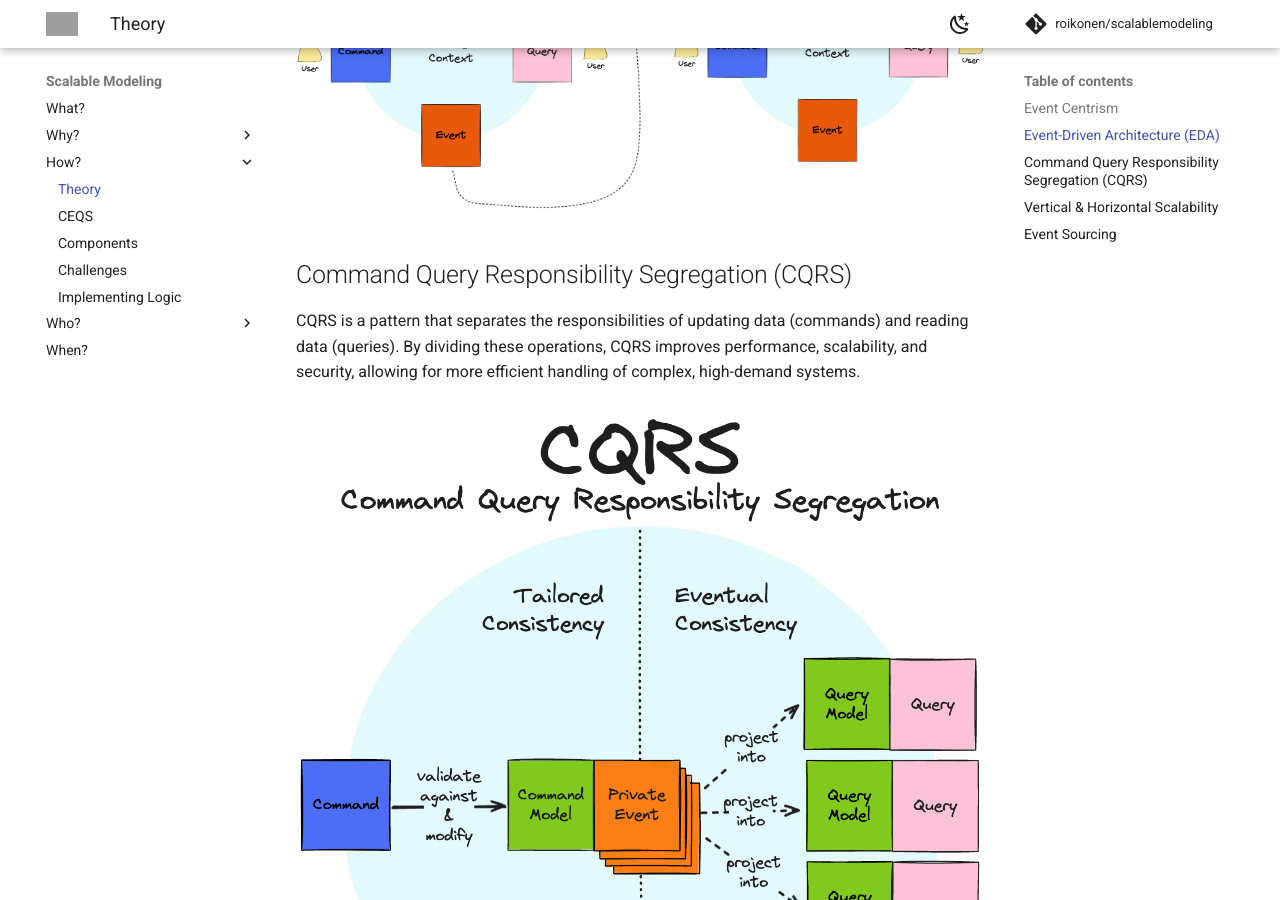
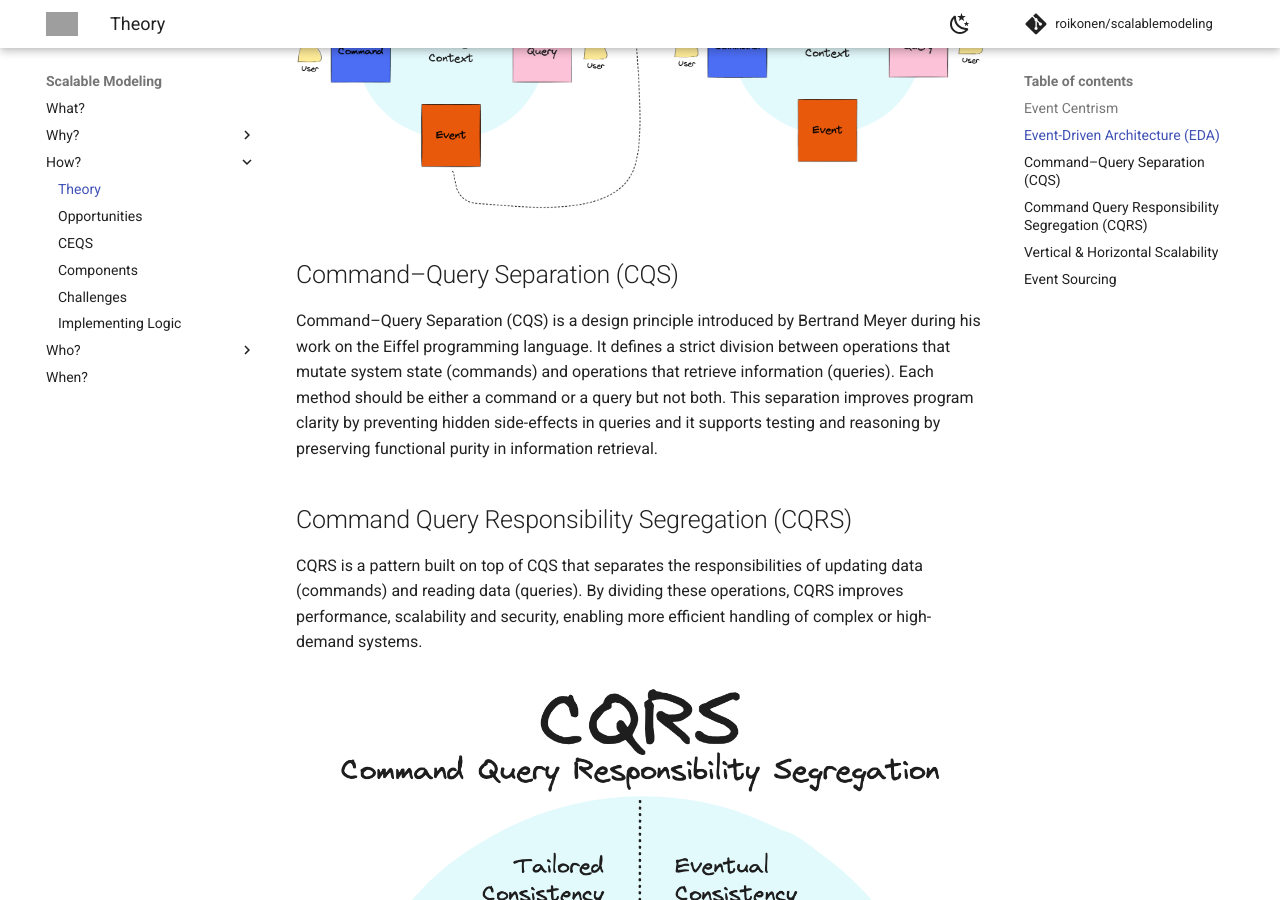
Before and after one commit to roikonen/scalablemodeling, an MkDocs documentation site: the page built from docs/theory.md, in a window 1280 px wide and 900 px high, scrolled down 1328 px. Built offline with MkDocs 1.6.1 and Material for MkDocs 9.7.7, drawn with Linux system fonts in a browser that asks for light colours; comment, search, counter and statistics services are not loaded; some of the changed text lies outside the part shown; grey boxes are pictures that could not be loaded.

Commit message:
Minor polish

```diff
--- a/docs/theory.md
+++ b/docs/theory.md
@@ -22,11 +22,13 @@ between services, which allows for more scalable and resilient systems.
 ![](assets/images/eda.png#only-light)
 ![](assets/images/eda_dark.png#only-dark)
 
+## Command–Query Separation (CQS)
+
+Command–Query Separation (CQS) is a design principle introduced by Bertrand Meyer during his work on the Eiffel programming language. It defines a strict division between operations that mutate system state (commands) and operations that retrieve information (queries). Each method should be either a command or a query but not both. This separation improves program clarity by preventing hidden side-effects in queries and it supports testing and reasoning by preserving functional purity in information retrieval.
+
 ## Command Query Responsibility Segregation (CQRS)
 
-CQRS is a pattern that separates the responsibilities of updating data (commands) and reading data (queries). By
-dividing these operations, CQRS improves performance, scalability, and security, allowing for more efficient handling
-of complex, high-demand systems.
+CQRS is a pattern built on top of CQS that separates the responsibilities of updating data (commands) and reading data (queries). By dividing these operations, CQRS improves performance, scalability and security, enabling more efficient handling of complex or high-demand systems.
 
 ![](assets/images/cqrs.png#only-light)
 ![](assets/images/cqrs_dark.png#only-dark)
--- a/mkdocs.yml
+++ b/mkdocs.yml
@@ -19,9 +19,9 @@ nav:
     - Domain Knowledge: domain-knowledge.md
     - Scalability: scalability.md
     - Resilience & Responsiveness: resilience.md
-    - Opportunities: opportunities.md
   - How?:
     - Theory: theory.md
+    - Opportunities: opportunities.md
     - CEQS: ceqs.md
     - Components: components.md
     - Challenges: challenges.md
```
Also changed, not shown: docs/simo-roikonen.md (+2 -1 lines), docs/assets/images/simo-roikonen.png (deleted), docs/assets/images/simo_roikonen.png (added), docs/assets/images/simo_roikonen_dark.png (added), 1 other file.
